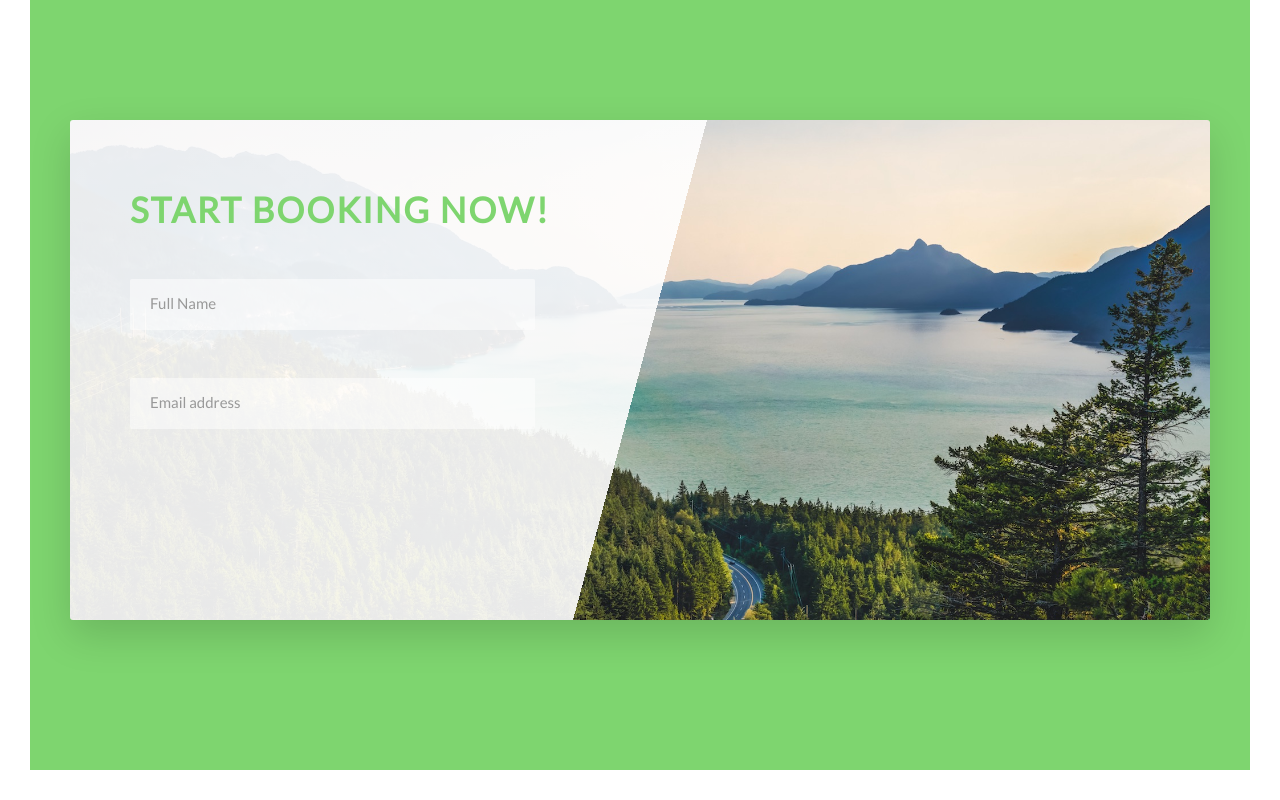
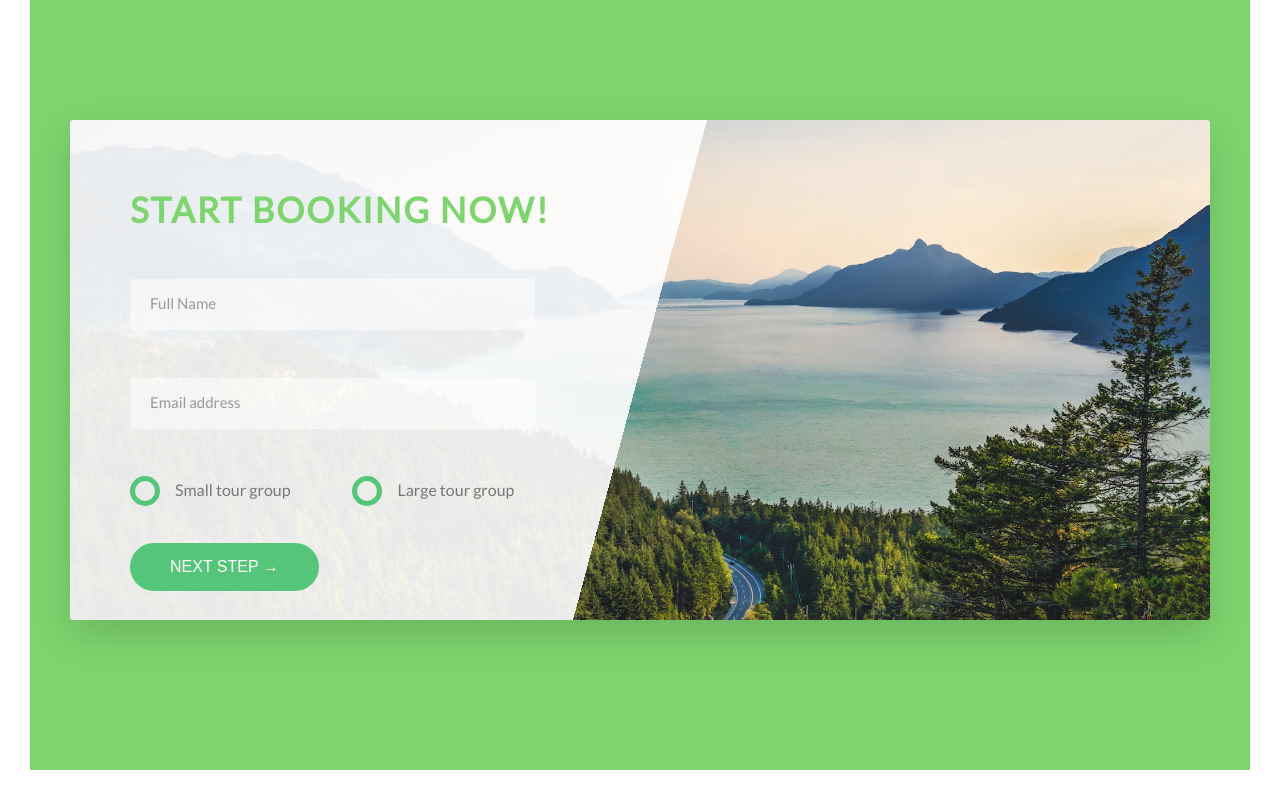
Before and after one commit to TalPO24/Natours-project, a website: page index.html in a window 1280 px wide. Shown: the part 4518-5318 px from the top of the page. Drawn offline with Linux system fonts and the light colour scheme.

Commit message:
Building the booking sectin

```diff
--- a/index.html
+++ b/index.html
@@ -278,6 +278,25 @@
                                 <input type="email" class="form__input" placeholder="Email address" id="email" required>
                                 <label for="email" class="form__label">Email adrress</label>
                             </div>
+                            <div class="form__group u-margin-bottom-medium">
+                                <div class="form__radio-group">
+                                    <input type="radio" class="form__radio-input" id="small" name="size">
+                                    <label for="small" class="form__radio-label">
+                                        <span class="form__radio-button"></span>
+                                        Small tour group
+                                    </label>
+                                </div>
+                                <div class="form__radio-group">
+                                    <input type="radio" class="form__radio-input" id="large" name="size">
+                                    <label for="large" class="form__radio-label">
+                                        <span class="form__radio-button"></span>
+                                        Large tour group
+                                    </label>
+                                </div>
+                            </div>
+                            <div class="form__group">
+                                <button class="btn btn--green">Next Step &rarr;</button>
+                            </div>
                         </form>
                     </div>
                 </div>
--- a/sass/base/_utilities.scss
+++ b/sass/base/_utilities.scss
@@ -1,23 +1,23 @@
 .u-center-text {
-  text-align: center;
+  text-align: center !important;
 }
 
 .u-margin-bottom-small {
-  margin-bottom: 1.5rem;
+  margin-bottom: 1.5rem !important;
 }
 
 .u-margin-bottom-medium {
-  margin-bottom: 4rem;
+  margin-bottom: 4rem !important;
 }
 
 .u-margin-bottom-big {
-  margin-bottom: 8rem;
+  margin-bottom: 8rem !important;
 }
 
 .u-margin-top-big {
-  margin-top: 8rem;
+  margin-top: 8rem !important;
 }
 
 .u-margin-top-huge {
-  margin-top: 10rem;
+  margin-top: 10rem !important;
 }
--- a/sass/components/_button.scss
+++ b/sass/components/_button.scss
@@ -1,4 +1,5 @@
 .btn {
+  &,
   &:link,
   &:visited {
     text-transform: uppercase;
@@ -9,6 +10,9 @@
     transition: all 0.2s;
     position: relative;
     font-size: $default-font-size;
+    //Change for the <button> element
+    border: none;
+    cursor: pointer;
   }
   &:hover {
     transform: translateY(-3px);
@@ -18,7 +22,9 @@
       opacity: 0;
     }
   }
-  &:active {
+  &:active,
+  &:focus {
+    outline: none;
     transform: translateY(-1px);
     box-shadow: 0 0.5rem 1rem rgba($color-black, 0.2);
   }
--- a/sass/components/_form.scss
+++ b/sass/components/_form.scss
@@ -13,6 +13,7 @@
     border-bottom: 3px solid transparent;
     width: 90%;
     display: block;
+    transition: all 0.3s;
     &:focus {
       outline: none;
       box-shadow: 0 1rem 2rem rgba($color-black, 0.1);
@@ -38,4 +39,44 @@
     visibility: hidden;
     transform: translateY(-4rem);
   }
+  &__radio-group {
+    width: 49%;
+    display: inline-block;
+  }
+  &__radio-input {
+    display: none;
+  }
+  &__radio-label {
+    font-size: $default-font-size;
+    cursor: pointer;
+    position: relative;
+    padding-left: 4.5rem;
+  }
+  &__radio-button {
+    height: 3rem;
+    width: 3rem;
+    border: 5px solid $color-primary;
+    border-radius: 50%;
+    display: inline-block;
+    position: absolute;
+    left: 0;
+    top: -0.4rem;
+    &::after {
+      content: "";
+      display: block;
+      height: 1.3rem;
+      width: 1.3rem;
+      border-radius: 50%;
+      position: absolute;
+      top: 50%;
+      left: 50%;
+      transform: translate(-50%, -50%);
+      background-color: $color-primary;
+      opacity: 0;
+      transition: opacity 0.2s;
+    }
+  }
+  &__radio-input:checked ~ &__radio-label &__radio-button::after {
+    opacity: 1;
+  }
 }
```
Also changed, not shown: sass/main.css, 1 other file.
